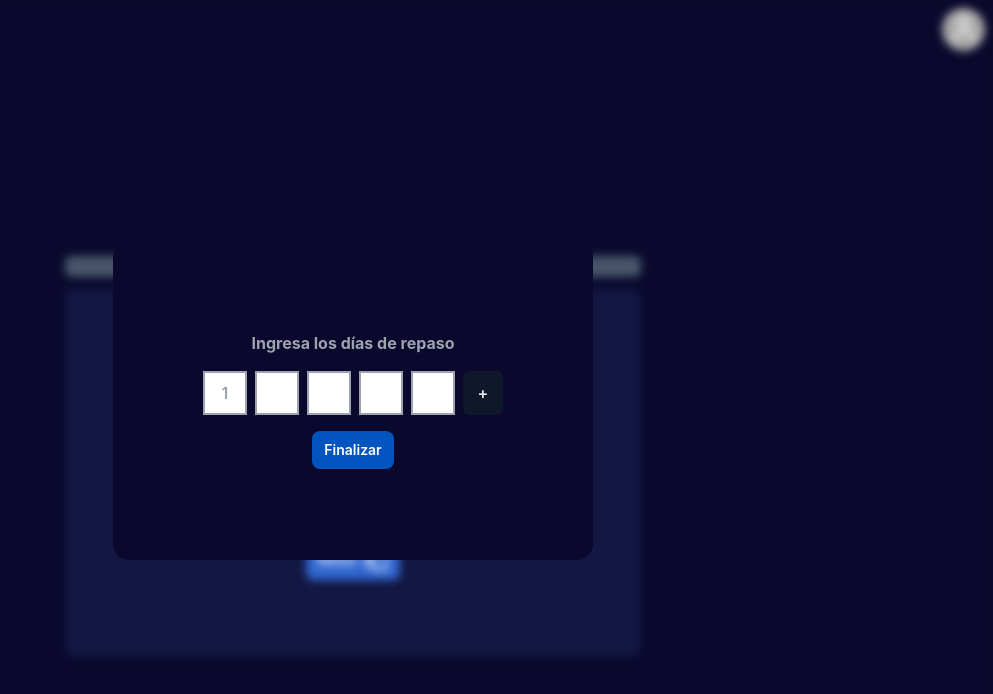
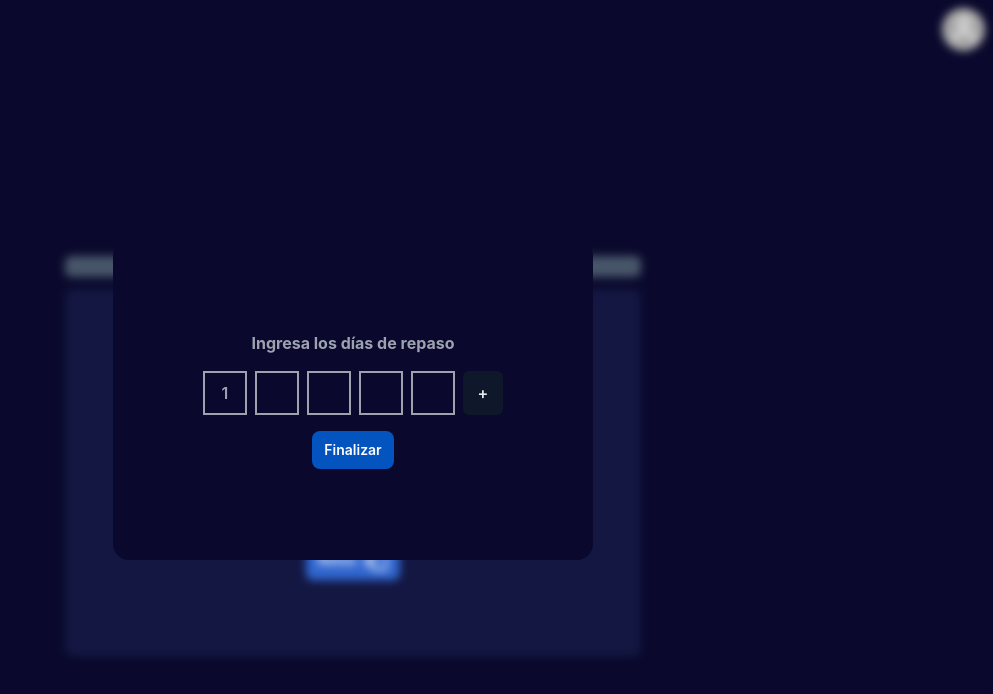
Before and after one commit to Overidd/Cardflash, a React (Vite) app: page / in a window 1280 px wide. Both pictures are taken after typing "Sample" into the empty fields and a click on the button "Continuar". Shown: the top 694 px of the page, without its empty margins (287-1280 px from the left). Built offline with nearby package versions, Linux system fonts and the light colour scheme; no server answers.

Commit message:
feat: mejora del modal user

```diff
--- a/src/components/modals/UserModal.tsx
+++ b/src/components/modals/UserModal.tsx
@@ -59,7 +59,7 @@ const UserName = ({ setContinueRegister, className }: UserNameProps) => {
    return (
       <fieldset className={`space-y-4 text-center ${className}`}>
          <motion.input
-            className={`block border-b-2 p-2 outline-none text-center font-semibold bg-bgColor rounded-md ${shake ? 'placeholder:text-red border-b-red' : ''}`}
+            className={`bg-bgColorPrimary block border-b-2 p-2 outline-none text-center font-semibold ${shake ? 'placeholder:text-red border-b-red' : ''}`}
             type="text"
             name="name"
             autoFocus
@@ -116,7 +116,7 @@ const UserDayConfig = ({ className }: UserDayConfigPros) => {
             <>
                <motion.input
                   key={1}
-                  className={`border-2 border-gray-400 bg-bgColor p-2 outline-none text-center w-11 ${shake ? 'border-[#ff5757] placeholder:text-red' : ''}`}
+                  className={`bg-bgColorPrimary border-2 border-gray-400 bg-bgColor p-2 outline-none text-center w-11 ${shake ? 'border-[#ff5757] placeholder:text-red' : ''}`}
                   name={String('numInput' + 1)}
                   type='number'
                   placeholder={String(1)}
@@ -129,7 +129,7 @@ const UserDayConfig = ({ className }: UserDayConfigPros) => {
                   Array.from({ length: numInput.num }, (_, index) => index + 2).map((index) => (
                      <input
                         key={index}
-                        className="border-2 border-gray-400 bg-bgColor p-2 outline-none text-center w-11"
+                        className="bg-bgColorPrimary border-2 border-gray-400 bg-bgColor p-2 outline-none text-center w-11"
                         type='number'
                         name={String('numInput' + index)}
                         // placeholder={String(index)}
```
